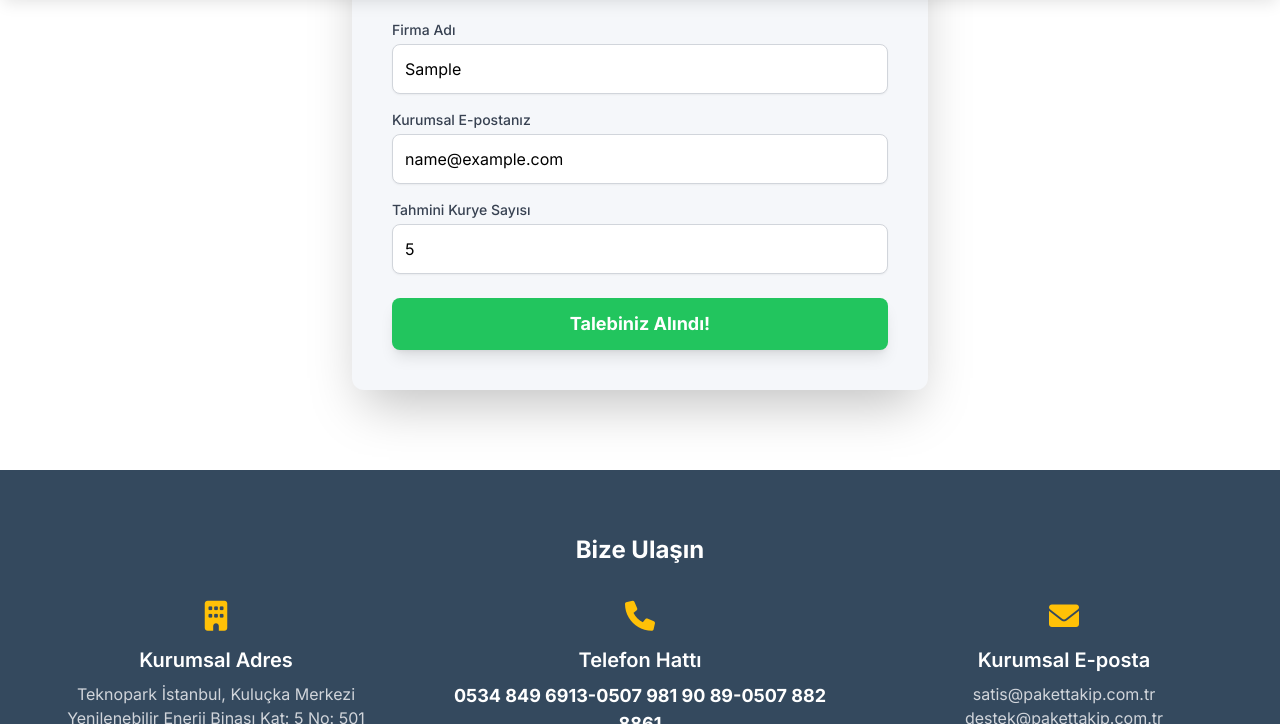
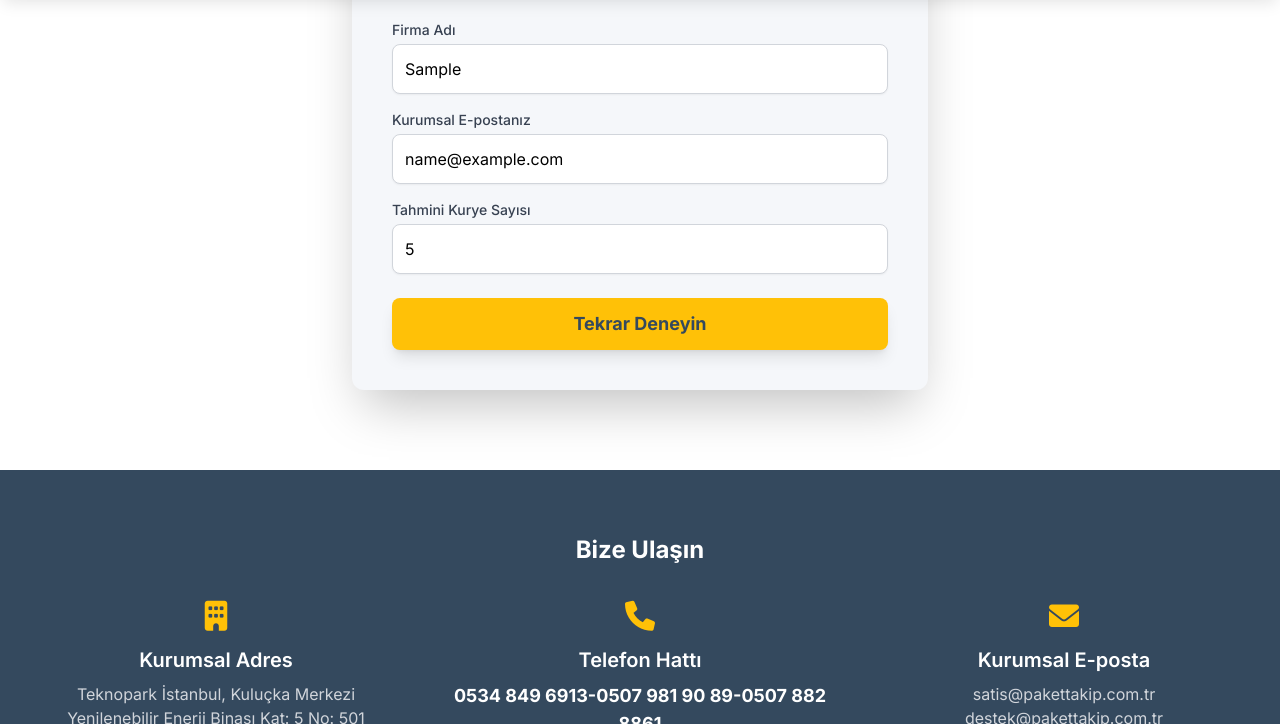
Before and after one commit to cyzpakettakip-dev/pakettakip-website, a website: page index.html in a window 1280 px wide. Both pictures are taken after typing "Sample", "name@example.com", "5" into the empty fields and a click on the button "Demo Talebini Gönder". Shown: the part 2737-3461 px from the top of the page. Drawn offline with nearby package versions, Linux system fonts and the light colour scheme; no server answers.

Commit message:
Update index.html

```diff
--- a/index.html
+++ b/index.html
@@ -576,29 +576,54 @@
                 fadeInObserver.observe(element);
             });
 
-            // Form gönderimi
+// Form gönderimi - DÜZELTİLMİŞ VERSİYON
 window.handleFormSubmit = function(event) {
     event.preventDefault();
 
-                const button = event.target.querySelector('button[type="submit"]');
+    const form = event.target;
+    const button = form.querySelector('button[type="submit"]');
     const originalText = button.textContent;
 
+    // Butonu disable et
     button.textContent = 'Gönderiliyor...';
     button.disabled = true;
 
-                setTimeout(() => {
-                    button.textContent = 'Talebiniz Alındı!';
+    // FORM CARRY'YE GERÇEK GÖNDERİM
+    fetch(form.action, {
+        method: 'POST',
+        body: new FormData(form),
+        headers: {
+            'Accept': 'application/json'
+        }
+    })
+    .then(response => {
+        if (response.ok) {
+            // Başarılı - FormCarry'ye iletildi
+            button.textContent = 'Talebiniz Alındı! 🎉';
             button.classList.remove('bg-takip-sari', 'hover:bg-yellow-500');
             button.classList.add('bg-green-500', 'text-white');
+            form.reset();
 
+            // FormCarry dashboard'da görünecek
+            console.log('FormCarry başarıyla gönderildi!');
+        } else {
+            throw new Error('Form gönderilemedi');
+        }
+    })
+    .catch(error => {
+        // Hata durumu
+        button.textContent = 'Tekrar Deneyin';
+        console.error('Form error:', error);
+    })
+    .finally(() => {
+        // Butonu resetle
         setTimeout(() => {
             button.textContent = originalText;
             button.disabled = false;
             button.classList.remove('bg-green-500', 'text-white');
             button.classList.add('bg-takip-sari', 'hover:bg-yellow-500');
-                        event.target.reset();
         }, 3000);
-                }, 1500);
+    });
 };
 
             // Modal Yönetimi
```
Lines whose indentation alone changed are shown as unchanged.
